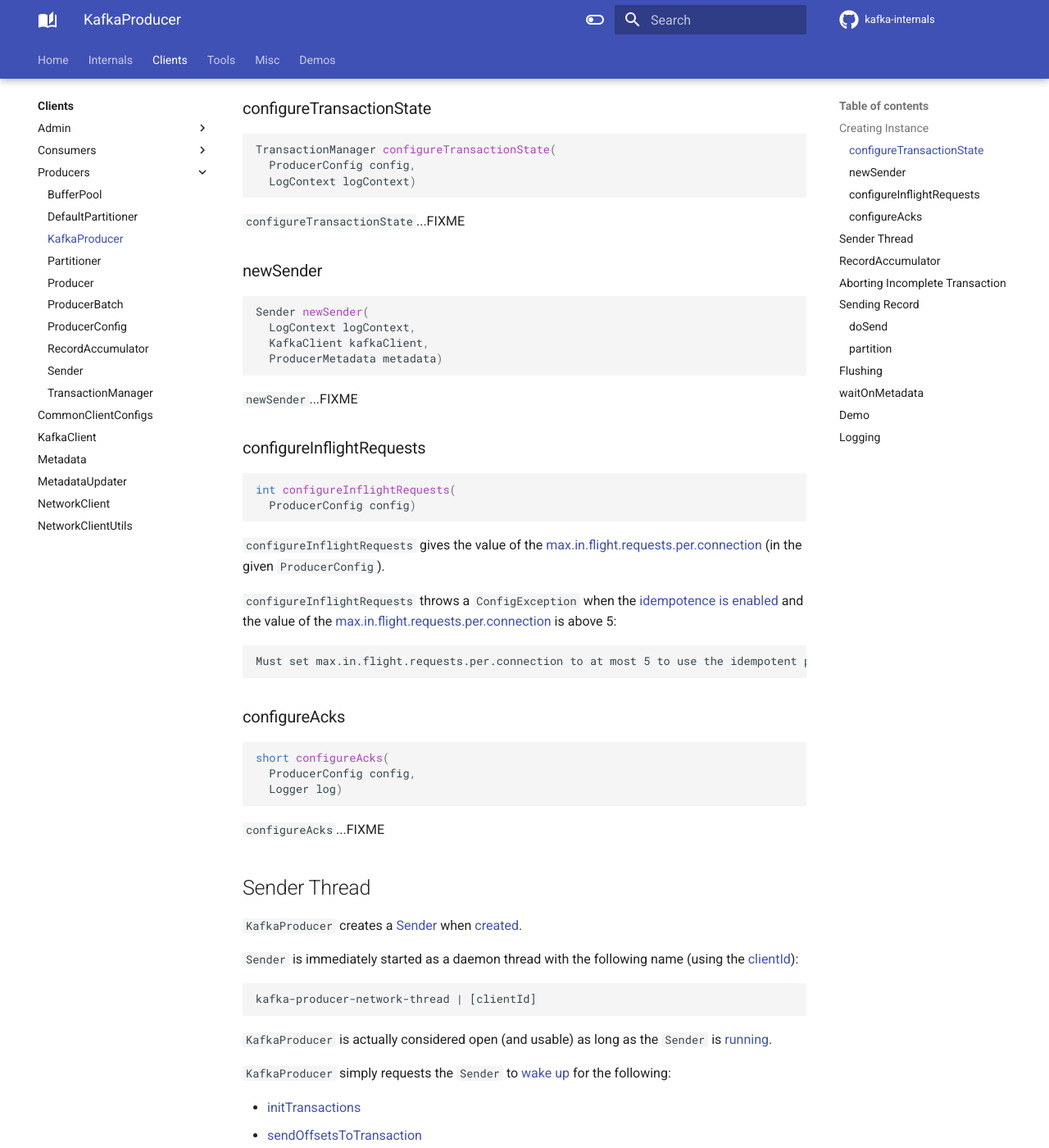
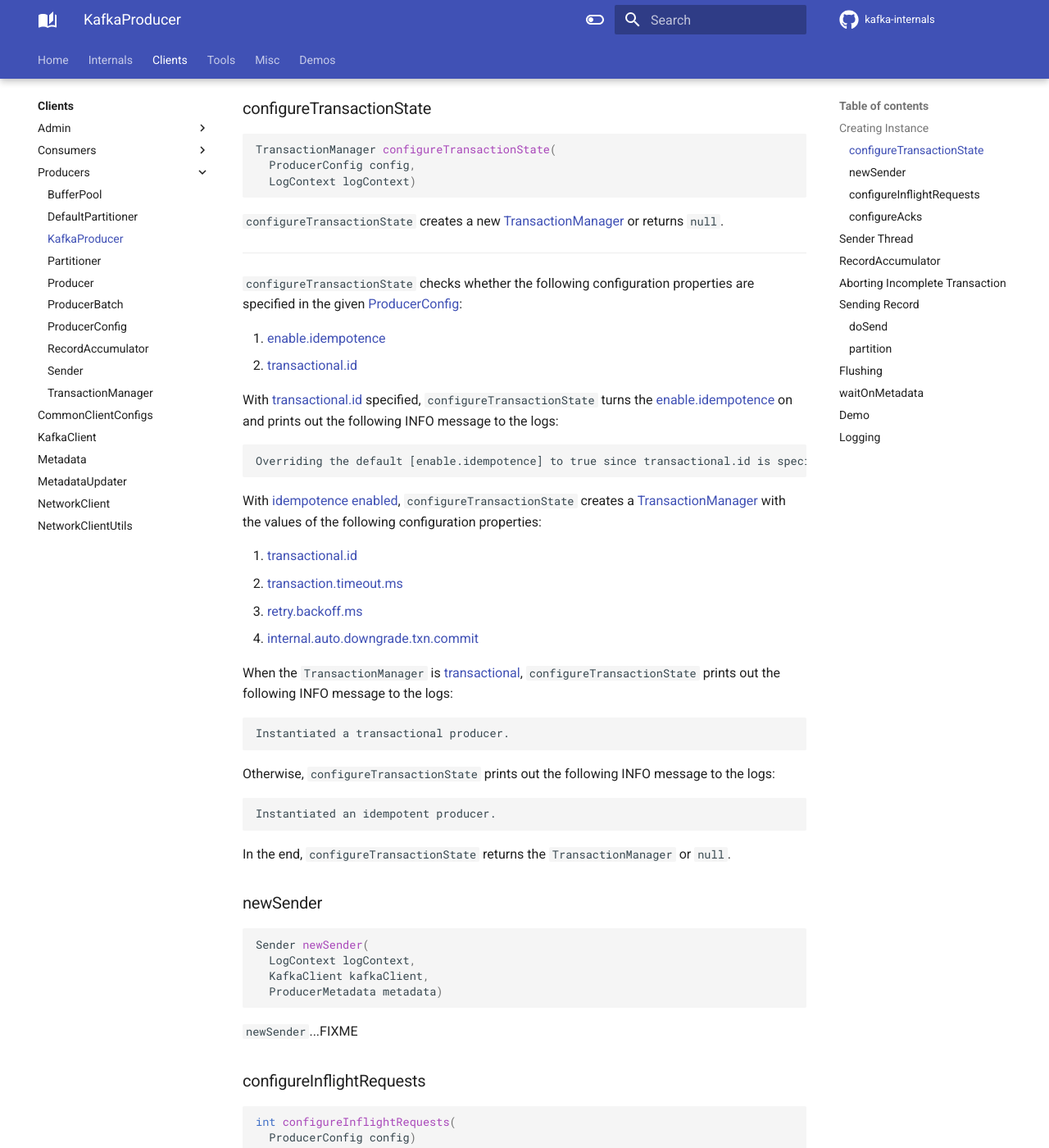
Before and after one commit to japila-books/kafka-internals, an MkDocs documentation site: the page built from docs/clients/producer/KafkaProducer.md, in a window 1280 px wide and 1400 px high, scrolled down 528 px. Shown: the whole window at 82% size. Built offline with MkDocs 1.6.1 and Material for MkDocs 9.7.7, drawn with Linux system fonts in a browser that asks for light colours; comment, search, counter and statistics services are not loaded.

Commit message:
KafkaProducer.configureTransactionState

````diff
--- a/docs/clients/producer/KafkaProducer.md
+++ b/docs/clients/producer/KafkaProducer.md
@@ -22,7 +22,41 @@ TransactionManager configureTransactionState(
   LogContext logContext)
 ```
 
-`configureTransactionState`...FIXME
+`configureTransactionState` creates a new [TransactionManager](TransactionManager.md) or returns `null`.
+
+---
+
+`configureTransactionState` checks whether the following configuration properties are specified in the given [ProducerConfig](ProducerConfig.md):
+
+1. [enable.idempotence](ProducerConfig.md#ENABLE_IDEMPOTENCE_CONFIG)
+1. [transactional.id](ProducerConfig.md#TRANSACTIONAL_ID_CONFIG)
+
+With [transactional.id](ProducerConfig.md#TRANSACTIONAL_ID_CONFIG) specified, `configureTransactionState` turns the [enable.idempotence](ProducerConfig.md#ENABLE_IDEMPOTENCE_CONFIG) on and prints out the following INFO message to the logs:
+
+```text
+Overriding the default [enable.idempotence] to true since transactional.id is specified.
+```
+
+With [idempotence enabled](ProducerConfig.md#idempotenceEnabled), `configureTransactionState` creates a [TransactionManager](TransactionManager.md) with the values of the following configuration properties:
+
+1. [transactional.id](ProducerConfig.md#TRANSACTIONAL_ID_CONFIG)
+1. [transaction.timeout.ms](ProducerConfig.md#TRANSACTION_TIMEOUT_CONFIG)
+1. [retry.backoff.ms](ProducerConfig.md#RETRY_BACKOFF_MS_CONFIG)
+1. [internal.auto.downgrade.txn.commit](ProducerConfig.md#AUTO_DOWNGRADE_TXN_COMMIT)
+
+When the `TransactionManager` is [transactional](TransactionManager.md#isTransactional), `configureTransactionState` prints out the following INFO message to the logs:
+
+```text
+Instantiated a transactional producer.
+```
+
+Otherwise, `configureTransactionState` prints out the following INFO message to the logs:
+
+```text
+Instantiated an idempotent producer.
+```
+
+In the end, `configureTransactionState` returns the `TransactionManager` or `null`.
 
 ### <span id="newSender"> newSender
 
````
Also changed, not shown: docs/clients/CommonClientConfigs.md (+2 -0 lines), docs/clients/producer/ProducerConfig.md (+12 -2 lines), docs/clients/producer/index.md (+2 -0 lines).
